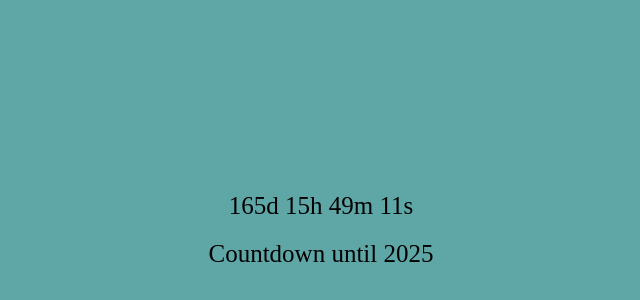
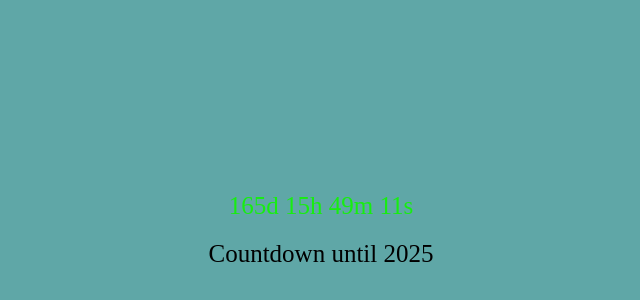
Before and after one commit to Vikram-ui2004/Countdown-until-2025, a plain HTML site: page index.html in a window 1280 px wide. Shown: the part 128-428 px from the top of the page, without its empty margins (319-959 px from the left). Drawn offline with Linux system fonts and the light colour scheme.

Commit message:
Update index.html

```diff
--- a/index.html
+++ b/index.html
@@ -19,6 +19,9 @@
             font-size: 25px;
 
         }
+        .timer{
+            color: rgb(23, 238, 16);
+        }
     </style>
 
 </head>
```
